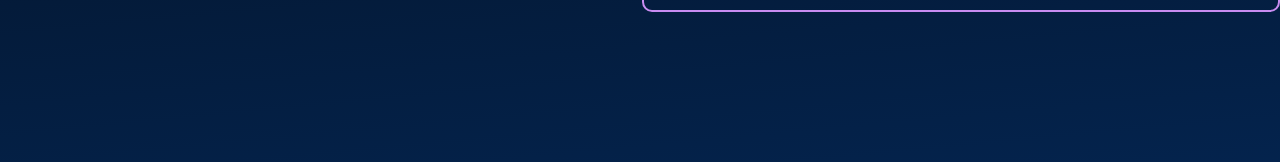
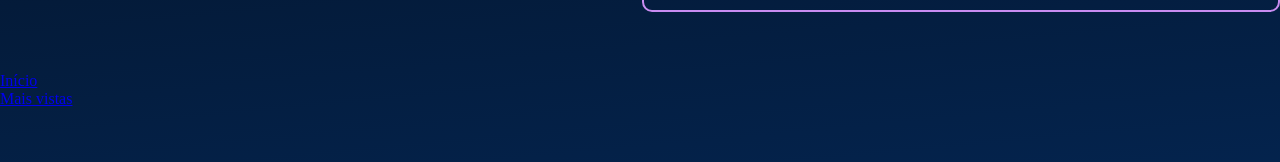
Before and after one commit to vinimanfrin/space-app, a React (Vite) app: page / in a window 1280 px wide. Shown: the part 132-294 px from the top of the page. Built offline with nearby package versions, Linux system fonts and the light colour scheme.

Commit message:
Criação da base da barra lateral

```diff
--- a/src/App.jsx
+++ b/src/App.jsx
@@ -1,6 +1,7 @@
 import styled from "styled-components"
 import EstilosGlobais from "./componentes/EstilosGlobais"
 import Cabecalho from "./componentes/Cabecalho"
+import BarraLateral from "./componentes/BarraLateral"
 
 const FundoGradiente = styled.div`
   background: linear-gradient(174.61deg, #041833 4.16%, #04244F 48%, #154580 96.76%);
@@ -14,6 +15,7 @@ function App() {
     <FundoGradiente>
       <EstilosGlobais/>
       <Cabecalho/>
+      <BarraLateral/>
     </FundoGradiente>
   )
 
--- /dev/null
+++ b/src/componentes/BarraLateral/index.jsx
@@ -0,0 +1,29 @@
+import styled from "styled-components"
+
+const ListaEstilizada = styled.ul`
+    list-style: none;
+    padding: 0;
+    margin: 0;
+    width: 212px;
+;
+`
+
+const BarraLateral = () => {
+    return (
+        <aside>
+            <nav>
+                <ListaEstilizada>
+                    <li>
+                        <a href="**">Início</a>
+                    </li>
+
+                    <li>
+                        <a href="**">Mais vistas</a>
+                    </li>
+                </ListaEstilizada>
+            </nav>
+        </aside>
+    )
+}
+
+export default BarraLateral
```
